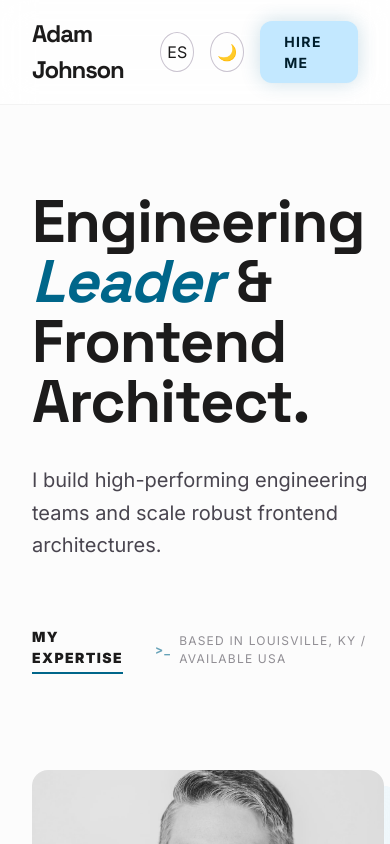
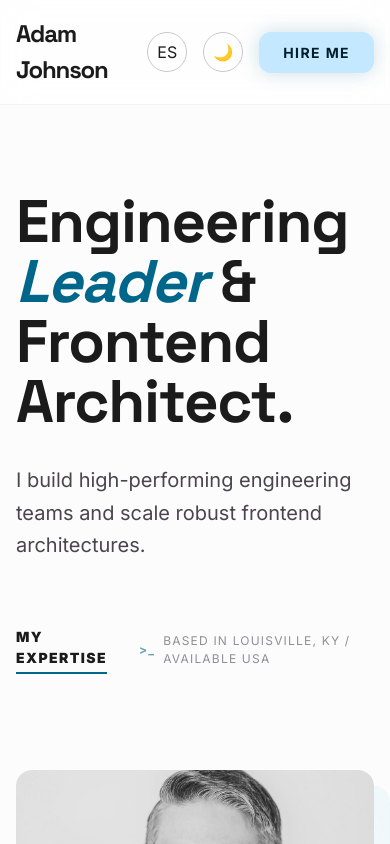
Before and after one commit to acjohn04/johnsona, a Next.js app: page /en in a window 390 px wide. Shown: the top 844 px of the page. Built offline with nearby package versions, Linux system fonts and the light colour scheme.

Commit message:
mobile adjustments

```diff
--- a/src/components/TopAppBar.module.css
+++ b/src/components/TopAppBar.module.css
@@ -73,6 +73,7 @@
   box-shadow: 0 0 20px color-mix(in srgb, var(--color-primary) 20%, transparent);
   transition: all 0.2s ease;
   cursor: pointer;
+  white-space: nowrap;
 }
 
 .c_button_primary:hover {
--- a/src/styles/_objects.css
+++ b/src/styles/_objects.css
@@ -14,6 +14,13 @@
   padding-right: var(--spacing-md);
 }
 
+@media (max-width: 450px) {
+  .o-container {
+    padding-left: var(--spacing-sm);
+    padding-right: var(--spacing-sm);
+  }
+}
+
 /**
  * Grids and Layouts
  */
```
